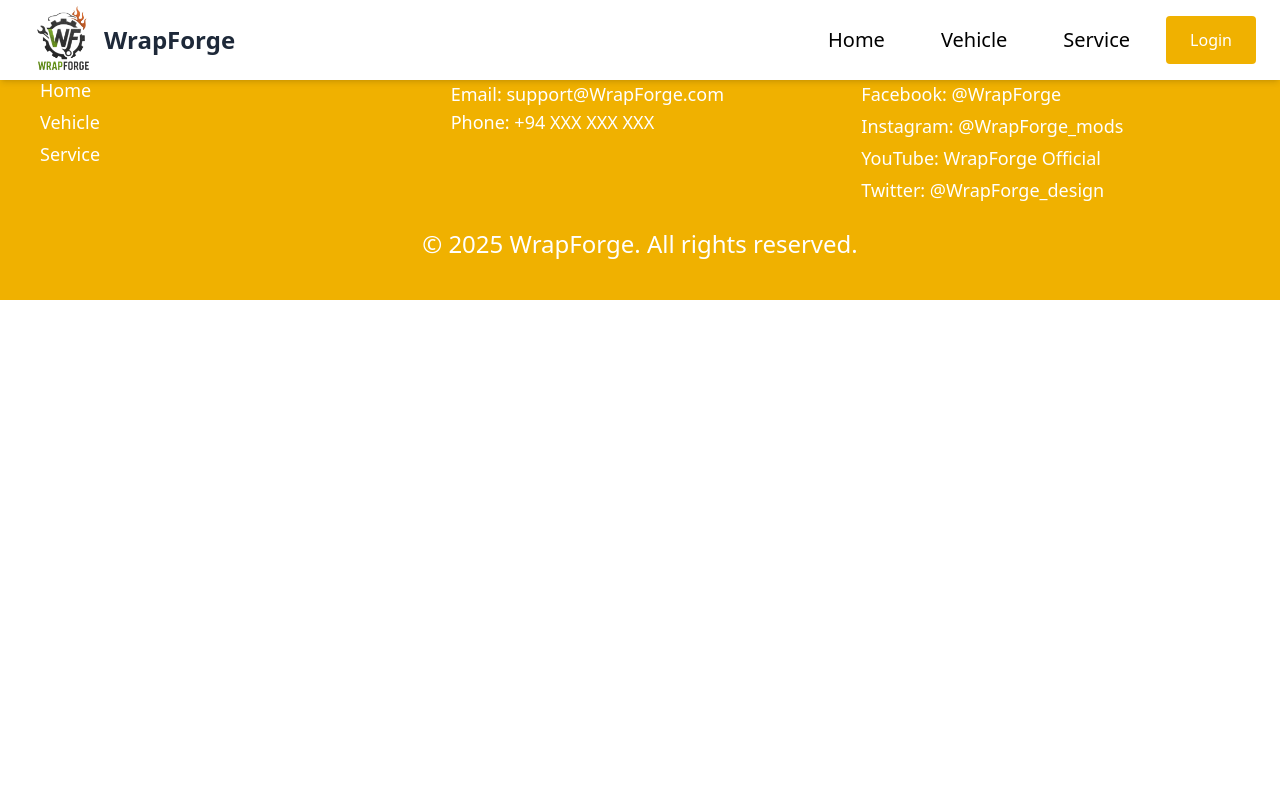
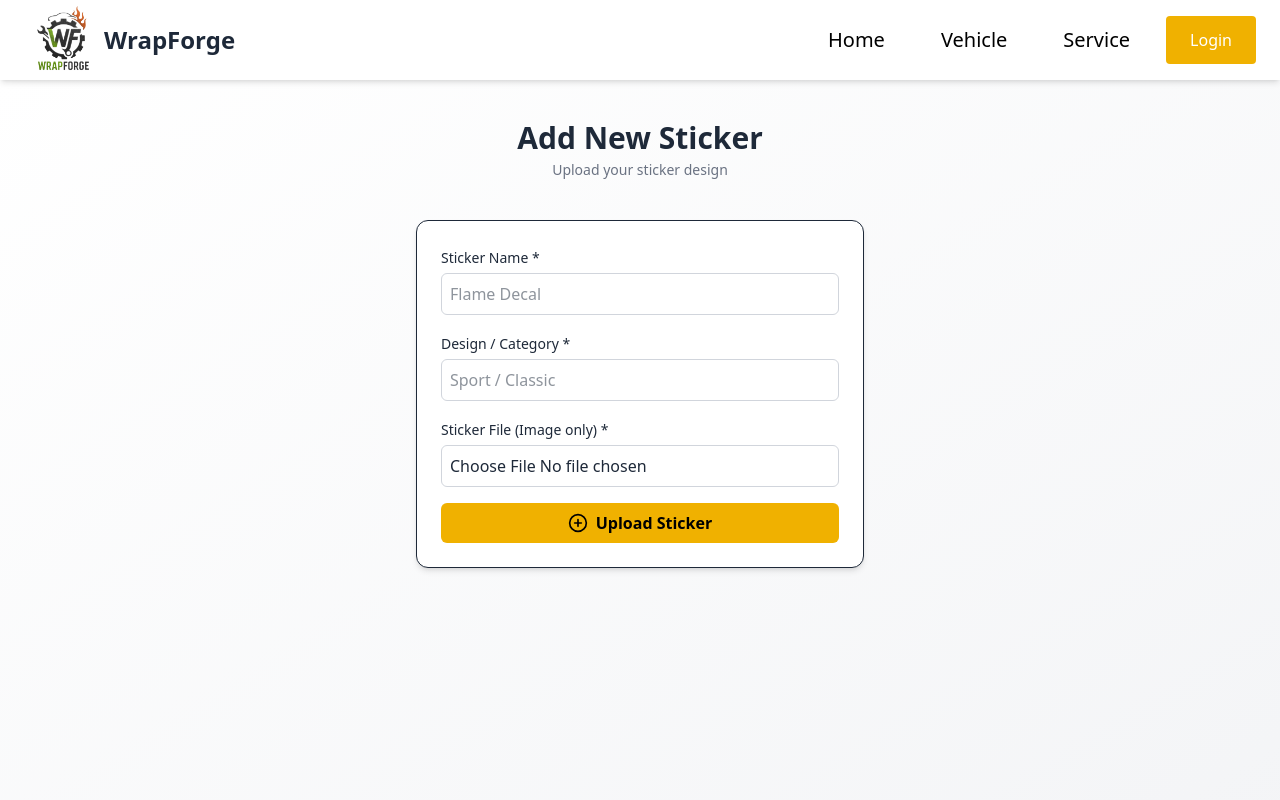
Before and after one commit to sutharsan112112/WrapForge, a React (Vite) app in the folder Frontend/: page /add-sticker in a window 1280 px wide. Shown: the top 800 px of the page. Built offline with nearby package versions, Linux system fonts and the light colour scheme.

Commit message:
first commit

```diff
--- a/Frontend/src/App.jsx
+++ b/Frontend/src/App.jsx
@@ -11,6 +11,7 @@ import Loginpage from './auth/Login page.jsx';
 import SignUpPage from './auth/Signup page.jsx';
 import Fooder from './components/Fooder.jsx';
 import AddVehicles from './pages/AddVehicles.jsx';
+import AddStickers from './pages/Addstickers.jsx';
 
 function App() {
   return (
@@ -26,6 +27,8 @@ function App() {
         <Route path='/login' element={<Loginpage></Loginpage>} />
         <Route path='/signuppage' element={<SignUpPage></SignUpPage>} />
         <Route path='/addvehicles' element={<AddVehicles></AddVehicles>} />
+        <Route path='/addstickers' element={<AddStickers></AddStickers>} />
+        <Route path="/add-sticker" element={<AddStickers />} />
       </Routes>
       <Fooder />
 </>
--- a/Frontend/src/dashboard/AdminDashboard.jsx
+++ b/Frontend/src/dashboard/AdminDashboard.jsx
@@ -88,7 +88,7 @@ const AdminDashboard = () => {
             icon={<UserPlus size={16} />}
             label="Add Stickers"
             color="bg-yellow-400 hover:bg-orange-500"
-            onClick={() => navigate('/add-stickers')}
+            onClick={() => navigate('/Addstickers')}
           />
           <ActionButton
             icon={<Calendar size={16} />}
@@ -97,6 +97,30 @@ const AdminDashboard = () => {
             onClick={() => navigate('/schedule-service')}
           />
         </div>
+
+        {/* Modal */}
+              {showAddStickerModal && (
+                <div
+                  className="fixed inset-0 z-50 bg-opacity-30 backdrop-blur-sm shadow-lg bg-black/50 flex items-center justify-center p-4"
+                  onClick={() => setShowAddStickerModal(false)}
+                >
+                  <div
+                    className="bg-white h-[80vh] rounded-xl max-w-xl w-full relative shadow-lg overflow-hidden"
+                    onClick={(e) => e.stopPropagation()}
+                  >
+                    <button
+                      onClick={() => setShowAddStickerModal(false)}
+                      className="absolute top-3 right-3 text-gray-500 hover:text-red-500"
+                      aria-label="Close modal"
+                    >
+                      <X size={20} />
+                    </button>
+                    <div className="p-6 overflow-hidden">
+                      <AddStickers />
+                    </div>
+                  </div>
+                </div>
+              )}
       </main>
     </div>
   );
--- a/Frontend/src/pages/AddVehicles.jsx
+++ b/Frontend/src/pages/AddVehicles.jsx
@@ -83,10 +83,7 @@ const AddVehicle = () => {
     formData.append('image', newVehicle.file);
 
     try {
-      const res = await fetch('http://localhost:5000/api/vehicle', {
-        method: 'POST',
-        body: formData,
-      });
+      const res = await axios.post(`${import.meta.env.VITE_API_URL}/vehicle`, formData);
       if (!res.ok) {
         throw new Error('Failed to upload vehicle');
       }
@@ -112,13 +109,6 @@ const AddVehicle = () => {
       </div>
 
       <div className="max-w-md mx-auto bg-white p-6 rounded-xl shadow-md border">
-        <div className="flex justify-center mb-4">
-          <div className="w-12 h-12 bg-gray-200 rounded-full flex items-center justify-center">
-            <span role="img" aria-label="car">
-              🚗
-            </span>
-          </div>
-        </div>
         <h2 className="text-xl font-semibold text-center mb-1">Add New Vehicle</h2>
         <p className="text-sm text-center text-gray-500 mb-6">Register your vehicle information in the system</p>
 
--- a/Frontend/src/pages/Addstickers.jsx
+++ b/Frontend/src/pages/Addstickers.jsx
@@ -0,0 +1,137 @@
+import React, { useState } from 'react';
+import { PlusCircle } from 'lucide-react';
+import axios from 'axios';
+
+const AddStickers = () => {
+  const [previewUrl, setPreviewUrl] = useState(null);
+
+  const [stickerData, setStickerData] = useState({
+    name: '',
+    category: '',
+    file: null
+  });
+
+  const handleChange = (e) => {
+    const { name, value, files } = e.target;
+    if (name === 'file') {
+      const file = files[0];
+      setStickerData((prev) => ({ ...prev, file }));
+      if (file) {
+        setPreviewUrl(URL.createObjectURL(file));
+      }
+    } else {
+      setStickerData((prev) => ({ ...prev, [name]: value }));
+    }
+  };
+
+  const handleSubmit = async (e) => {
+    e.preventDefault();
+
+    if (!stickerData.file) {
+      alert('Please select a sticker image file.');
+      return;
+    }
+
+    const formData = new FormData();
+    formData.append('name', stickerData.name);
+    formData.append('category', stickerData.category);
+    formData.append('file', stickerData.file);
+
+    try {
+      const res = await axios.post(`${import.meta.env.VITE_API_URL}/stickers`, formData);
+
+      if (res.status === 200) {
+        alert('Sticker uploaded successfully!');
+        setStickerData({
+          name: '',
+          category: '',
+          file: null
+        });
+        setPreviewUrl(null);
+      } else {
+        throw new Error('Sticker upload failed');
+      }
+    } catch (err) {
+      console.error('Upload error:', err);
+      alert('Upload failed. Please try again.');
+    }
+  };
+
+  return (
+    <div className="min-h-screen bg-gradient-to-br from-white to-gray-100 px-4 py-10 text-gray-800 mt-20">
+      <div className="text-center mb-10">
+        <h1 className="text-3xl font-bold">Add New Sticker</h1>
+        <p className="text-gray-500 text-sm mt-1">Upload your sticker design</p>
+      </div>
+
+      <div className="max-w-md mx-auto bg-white p-6 rounded-xl shadow-md border">
+        <form onSubmit={handleSubmit} className="space-y-4" encType="multipart/form-data">
+          {/* Sticker Name */}
+          <div>
+            <label className="text-sm font-medium" htmlFor="name">Sticker Name *</label>
+            <input
+              type="text"
+              id="name"
+              name="name"
+              value={stickerData.name}
+              onChange={handleChange}
+              className="w-full mt-1 border border-gray-300 rounded-md p-2"
+              placeholder="Flame Decal"
+              required
+            />
+          </div>
+
+          {/* Category */}
+          <div>
+            <label className="text-sm font-medium" htmlFor="category">Design / Category *</label>
+            <input
+              type="text"
+              id="category"
+              name="category"
+              value={stickerData.category}
+              onChange={handleChange}
+              className="w-full mt-1 border border-gray-300 rounded-md p-2"
+              placeholder="Sport / Classic"
+              required
+            />
+          </div>
+
+          {/* File Upload */}
+          <div>
+            <label className="text-sm font-medium" htmlFor="file">Sticker File (Image only) *</label>
+            <input
+              type="file"
+              id="file"
+              name="file"
+              accept=".jpg,.jpeg,.png"
+              onChange={handleChange}
+              className="w-full mt-1 border border-gray-300 rounded-md p-2"
+              required
+            />
+          </div>
+
+          {/* Preview */}
+          {previewUrl && (
+            <div className="flex justify-center mt-3">
+              <img
+                src={previewUrl}
+                alt="Sticker Preview"
+                className="h-32 border rounded-md object-contain shadow"
+              />
+            </div>
+          )}
+
+          {/* Submit Button */}
+          <button
+            type="submit"
+            className="w-full py-2 mt-2 bg-yellow-500 text-black rounded-md font-semibold flex items-center justify-center gap-2 hover:bg-orange-500"
+          >
+            <PlusCircle className="w-5 h-5" /> Upload Sticker
+          </button>
+        </form>
+      </div>
+    </div>
+  );
+};
+
+export default AddStickers;
```
Also changed, not shown: Frontend/src/dashboard/PartnerDashboard.jsx (+78 -32 lines), 2 other files (tests, documents, lock files or other folders).
